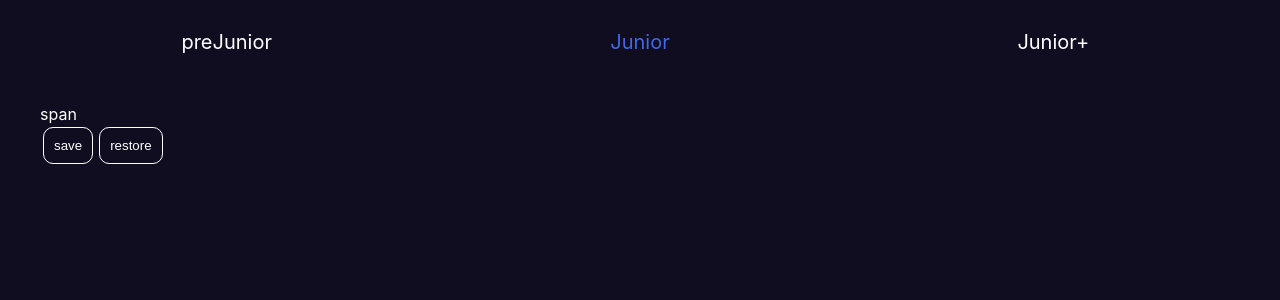
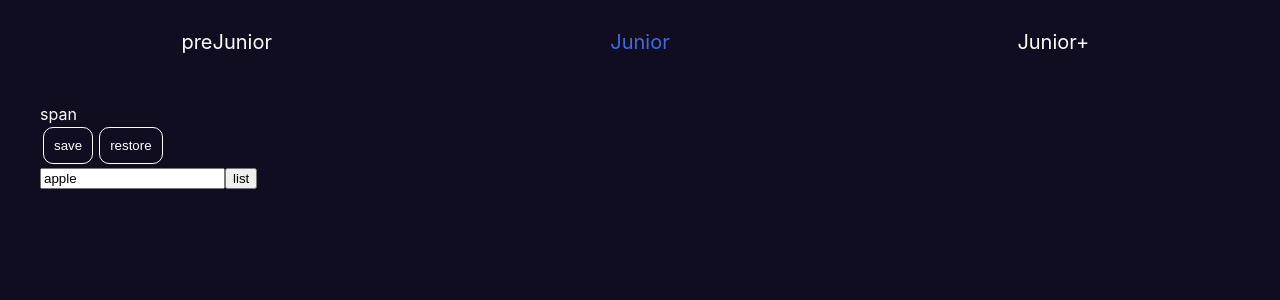
Before and after one commit to kafarzada/ot_Ignata, a React (Create React App) app: page /#/junior in a window 1280 px wide. Shown: the top 300 px of the page. Built offline with nearby package versions, Linux system fonts and the light colour scheme.

Commit message:
добавлен компонент Select

```diff
--- /dev/null
+++ b/src/Components/Select/Select.module.css
@@ -0,0 +1,9 @@
+.option {
+    cursor: pointer;
+    margin-bottom: 3px;
+    width: 400px;
+}
+
+.option:hover {
+    background-color: rgb(29, 29, 29);
+}
--- /dev/null
+++ b/src/Components/Select/Select.tsx
@@ -0,0 +1,58 @@
+import React, { useState } from 'react';
+import s from './Select.module.css';
+
+type SelectPropsType = {
+    value: Array<string>
+}
+
+const Select = (props: SelectPropsType) => {
+    console.log('selected rendered');
+
+    let [activeList, setActiveList ] = useState<boolean>(false)
+    let [value, setValue] = useState<string>(props.value[0]);
+    const onClickListHandler = () => {
+        setActiveList(true)
+    }
+    const selectItemHandler = (value:string) => {
+        setActiveList(false)
+        setValue(value)
+    }
+
+
+    const listOptions = props.value.map(item => {
+        return (
+            <Option
+                value={item}
+                selectHandler={selectItemHandler}
+            />
+        )
+    })
+
+
+    let listStype  = {
+         display: activeList ? 'block' : 'none'
+    }
+
+    return (
+        <div>
+           <input type="text" value={value}/>
+           <button onClick={onClickListHandler}>list</button>
+           <div style={listStype}>
+                {listOptions}
+           </div>
+        </div>
+    )
+}
+
+type OptionPropsType = {
+    value: string
+    selectHandler: (value:string) => void
+}
+const Option = (props: OptionPropsType) => {
+    return (
+        <div className={s.option} onClick={() => props.selectHandler(props.value) }>{props.value}</div>
+    )
+}
+
+
+export default Select;
--- a/src/Junior/Junior.tsx
+++ b/src/Junior/Junior.tsx
@@ -2,6 +2,7 @@ import React, { useState } from 'react';
 import Editable from '../Components/Common/Editable';
 import ButtonNya from '../Components/ButtonNya/ButtonNya';
 import { restore, saveState } from '../localStorage_functions';
+import Select from '../Components/Select/Select';
 
 function Junior() {
 
@@ -11,12 +12,18 @@ function Junior() {
     const onClickSaveHandler= () => { saveState("test",  inputValue) }
     const onClickRestoreHandler = ()=> { setInputValue(restore("test")) }
 
+    const fruits = [
+        "apple",
+        "oranges",
+        "pears"
+    ]
 
     return (
         <div>
             <Editable editMode={editMode} setEditMode={setEditMode} inputValue={inputValue} setInputValue={setInputValue}/>
             <ButtonNya onClick={onClickSaveHandler} >save</ButtonNya>
             <ButtonNya onClick={onClickRestoreHandler} >restore</ButtonNya>
+            <Select value={fruits}/>
         </div>
     )
 }
```
